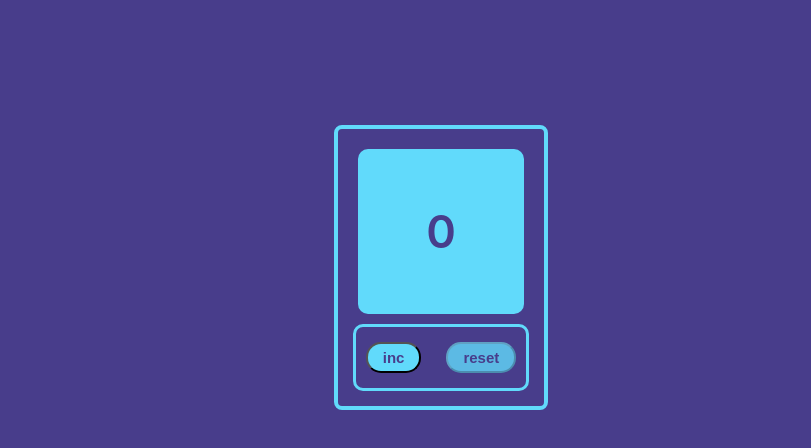
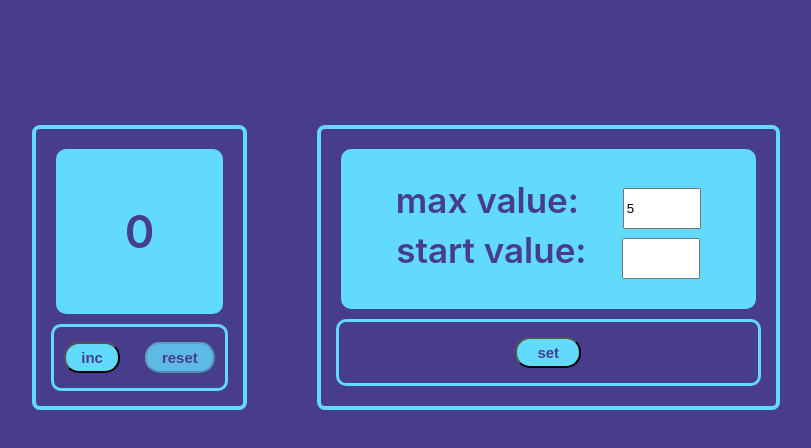
Before and after one commit to skillforce/myCounter, a React (Create React App) app: page / in a window 1280 px wide. Shown: the top 448 px of the page, without its empty margins (199-1010 px from the left). Built offline with nearby package versions, Linux system fonts and the light colour scheme.

Commit message:
max Value +

```diff
--- a/src/App.tsx
+++ b/src/App.tsx
@@ -5,24 +5,33 @@ import {Counter} from './components/Counter/Counter';
 const App = () => {
 
     const [countValue, setCountValue] = useState<number>(0)
+    const [maxValue, setMaxValue] = useState<number>(5)
+    const [startValue, setStartValue] = useState<number>(0)
 
     const updateCountValue = () => {
-        if (countValue < 5) {
+        if (countValue < maxValue) {
             let newNum = countValue + 1;
             setCountValue(newNum)
         }
     }
 
     const resetCountValue = () => {
-        setCountValue(0);
+        setCountValue(startValue);
     }
 
-    return (
-        <Counter countValue={countValue}
-                 updateCountValue={updateCountValue}
-                 resetCountValue={resetCountValue}
-        />
-    );
+    const updateMaxValue = (newNum: number) => {
+        setMaxValue(newNum)
+    }
+
+
+return (
+    <Counter maxValue={maxValue}
+             updateMaxValue={updateMaxValue}
+             countValue={countValue}
+             updateCountValue={updateCountValue}
+             resetCountValue={resetCountValue}
+    />
+);
 }
 
 export default App;
--- a/src/components/Counter/Counter.module.css
+++ b/src/components/Counter/Counter.module.css
@@ -4,6 +4,8 @@
     border-radius: 8px;
     display: inline-block;
     margin-top: 125px;
+    margin-right: 70px;
+
 }
 
 .btn {
@@ -13,3 +15,7 @@
     display: flex;
     justify-content: center;
 }
+.counterFlex{
+    display: flex;
+    justify-content: center;
+}
--- a/src/components/Counter/Counter.tsx
+++ b/src/components/Counter/Counter.tsx
@@ -1,27 +1,37 @@
 import React from 'react';
 import {Tablet} from './Tablet/Tablet';
-import {IncBtn} from './incBtn/IncBtn';
-import {ResetBtn} from './resetBtn/ResetBtn';
 import s from './Counter.module.css'
+import {Btn} from './btn/btn';
+import {SetTablet} from './setTablet/setTablet';
 
-const {counter, btn} = s;
+const {counter, btn, counterFlex} = s;
 
 type CounterPropsType = {
     countValue: number
     updateCountValue: () => void
     resetCountValue: () => void
+    updateMaxValue:(newNum:number)=>void
+    maxValue:number
 }
 
 
 export const Counter = (pr: CounterPropsType) => {
 
-    const {countValue, updateCountValue, resetCountValue} = pr;
+    const {countValue, updateCountValue, resetCountValue,updateMaxValue, maxValue} = pr;
 
-    return (<div className={counter}>
-            <Tablet countValue={countValue}/>
-            <div className={btn}>
-                <IncBtn countValue={countValue} updateCountValue={updateCountValue}/>
-                <ResetBtn countValue={countValue} resetCountValue={resetCountValue}/>
+    return (<div className={counterFlex}>
+            <div className={counter}>
+                <Tablet maxValue={maxValue} countValue={countValue}/>
+                <div className={btn}>
+                    <Btn maxValue={maxValue} countValue={countValue} typeBtn={'inc'} updateCountValue={updateCountValue}/>
+                    <Btn countValue={countValue} typeBtn={'reset'} resetCountValue={resetCountValue}/>
+                </div>
+            </div>
+            <div className={counter}>
+                <SetTablet updateMaxValue={updateMaxValue} maxValue={maxValue} />
+                <div className={btn}>
+                    <Btn updateMaxValue={updateMaxValue} countValue={countValue} typeBtn={'set'} updateCountValue={updateCountValue}/>
+                </div>
             </div>
         </div>
     )
--- a/src/components/Counter/Tablet/Tablet.tsx
+++ b/src/components/Counter/Tablet/Tablet.tsx
@@ -5,13 +5,14 @@ const {tablet, tabletTop} = s;
 
 type TabletPropsType = {
     countValue: number
+    maxValue:number
 }
 
 
 export const Tablet = (pr: TabletPropsType) => {
-    const {countValue} = pr;
+    const {countValue, maxValue} = pr;
 
-    const tabletClass = countValue < 5 ? tablet : tabletTop
+    const tabletClass = countValue < maxValue ? tablet : tabletTop
     return (
         <div className={tabletClass}>
             {countValue}
--- /dev/null
+++ b/src/components/Counter/btn/btn.module.css
@@ -0,0 +1,62 @@
+.resetBtn button{
+    font-weight: 900;
+    font-size: 15px;
+    padding: 5px 15px;
+    border-radius: 15px;
+    background-color: #61dafb;
+    color:darkslateblue;
+}
+
+.resetBtn button:hover{
+    box-shadow: 10px 10px 10px rgba(0,0,0,0.25), 10px 10px 10px rgba(0,0,0,0.22);
+}
+
+.resetBtnOff button{
+    font-weight: 900;
+    font-size: 15px;
+    padding: 5px 15px;
+    border-radius: 15px;
+    background-color: #61dafb;
+    color:darkslateblue;
+    opacity: 80%;
+}
+.setBtn button{
+    font-weight: 900;
+    font-size: 15px;
+    padding: 5px 20px;
+    border-radius: 15px;
+    background-color: #61dafb;
+    color:darkslateblue;
+}
+
+
+.incBtn{
+    margin-right: 25px;
+}
+
+.incBtn button{
+    font-weight: 900;
+    font-size: 15px;
+    padding: 5px 15px;
+    border-radius: 15px;
+    background-color: #61dafb;
+    color:darkslateblue;
+}
+
+.incBtn button:hover{
+    box-shadow: 10px 10px 10px rgba(0,0,0,0.25), 10px 10px 10px rgba(0,0,0,0.22);
+}
+
+.incBtnOff{
+    margin-right: 25px;
+}
+
+.incBtnOff button{
+    font-weight: 900;
+    font-size: 15px;
+    padding: 5px 15px;
+    border-radius: 15px;
+    background-color: #61dafb;
+    color:darkslateblue;
+    opacity: 70%;
+}
--- /dev/null
+++ b/src/components/Counter/btn/btn.tsx
@@ -0,0 +1,42 @@
+import React from 'react';
+import s from './btn.module.css';
+
+const{resetBtn, resetBtnOff,incBtn, incBtnOff,setBtn}= s;
+
+type BtnPropsType ={
+    resetCountValue?:() => void
+    countValue: number
+    updateCountValue?: () => void
+    typeBtn:'reset'|'inc'|'set'
+    updateMaxValue?:(newNum:number)=>void
+    maxValue?:any
+}
+
+
+export const Btn = (pr:BtnPropsType) => {
+
+    const {resetCountValue, countValue,updateCountValue,typeBtn,maxValue} = pr;
+
+    const resetBtnClass = countValue > 0 ? resetBtn : resetBtnOff
+    const disResetBtn = countValue === 0
+    const incClass = countValue < maxValue ? incBtn : incBtnOff
+    const disInc = countValue >= maxValue
+
+    const resetButton =typeBtn==='reset'? <div className={resetBtnClass}>
+        <button disabled={disResetBtn} onClick={resetCountValue}>reset</button>
+    </div> : '';
+
+    const incButton = typeBtn==='inc'? <div className={incClass}>
+        <button disabled={disInc} onClick={updateCountValue}>inc</button>
+    </div> : '';
+    const setButton = typeBtn==='set'? <div className={setBtn}>
+        <button >set</button>
+    </div> : '';
+
+    return (<div>
+        {resetButton}
+         {incButton}
+            {setButton}
+        </div>
+    )
+}
--- a/src/components/Counter/incBtn/IncBtn.module.css
+++ /dev/null
@@ -1,30 +0,0 @@
-.incBtn{
-    margin-right: 25px;
-}
-
-.incBtn button{
-    font-weight: 900;
-    font-size: 15px;
-    padding: 5px 15px;
-    border-radius: 15px;
-    background-color: #61dafb;
-    color:darkslateblue;
-}
-
-.incBtn button:hover{
-    box-shadow: 10px 10px 10px rgba(0,0,0,0.25), 10px 10px 10px rgba(0,0,0,0.22);
-}
-
-.incBtnOff{
-    margin-right: 25px;
-}
-
-.incBtnOff button{
-    font-weight: 900;
-    font-size: 15px;
-    padding: 5px 15px;
-    border-radius: 15px;
-    background-color: #61dafb;
-    color:darkslateblue;
-    opacity: 70%;
-}
--- a/src/components/Counter/incBtn/IncBtn.tsx
+++ /dev/null
@@ -1,25 +0,0 @@
-import React from 'react';
-import s from './IncBtn.module.css';
-
-const {incBtn, incBtnOff} = s;
-
-type IncBtnPropsType = {
-    updateCountValue: () => void
-    countValue: number
-}
-
-
-export const IncBtn = (pr: IncBtnPropsType) => {
-    const {updateCountValue, countValue} = pr;
-
-
-    const incClass = countValue < 5 ? incBtn : incBtnOff
-    const disInc = countValue >= 5
-
-
-    return (
-        <div className={incClass}>
-            <button disabled={disInc} onClick={updateCountValue}>inc</button>
-        </div>
-    )
-}
--- a/src/components/Counter/resetBtn/ResetBtn.module.css
+++ /dev/null
@@ -1,22 +0,0 @@
-.resetBtn button{
-    font-weight: 900;
-    font-size: 15px;
-    padding: 5px 15px;
-    border-radius: 15px;
-    background-color: #61dafb;
-    color:darkslateblue;
-}
-
-.resetBtn button:hover{
-    box-shadow: 10px 10px 10px rgba(0,0,0,0.25), 10px 10px 10px rgba(0,0,0,0.22);
-}
-
-.resetBtnOff button{
-    font-weight: 900;
-    font-size: 15px;
-    padding: 5px 15px;
-    border-radius: 15px;
-    background-color: #61dafb;
-    color:darkslateblue;
-    opacity: 80%;
-}
--- a/src/components/Counter/resetBtn/ResetBtn.tsx
+++ /dev/null
@@ -1,24 +0,0 @@
-import React from 'react';
-import s from './ResetBtn.module.css';
-
-
-const {resetBtn, resetBtnOff} = s;
-
-type ResetBtnPropsType = {
-    resetCountValue: () => void
-    countValue: number
-}
-
-export const ResetBtn = (pr: ResetBtnPropsType) => {
-
-    const {resetCountValue, countValue} = pr;
-
-    const resetBtnClass = countValue > 0 ? resetBtn : resetBtnOff
-    const disResetBtn = countValue === 0
-
-    return (
-        <div className={resetBtnClass}>
-            <button disabled={disResetBtn} onClick={resetCountValue}>reset</button>
-        </div>
-    )
-}
--- /dev/null
+++ b/src/components/Counter/setTablet/setTablet.module.css
@@ -0,0 +1,35 @@
+.setTablet {
+    text-align: center;
+    padding: 30px 55px;
+    background-color: #61dafb;
+    color: darkslateblue;
+    margin: 5px 5px 10px 5px;
+    border-radius: 10px;
+    font-size: 35px;
+    font-weight: 600;
+}
+
+/*.tabletTop {*/
+/*    text-align: center;*/
+/*    padding: 55px;*/
+/*    background-color: #61dafb;*/
+/*    color: red;*/
+/*    margin: 5px 5px 10px 5px;*/
+/*    border-radius: 10px;*/
+/*    font-size: 45px;*/
+/*    font-weight: 600;*/
+/*}*/
+
+
+.maxValueCl input{
+margin-left: 35px;
+    width:70px;
+    height: 35px;
+}
+
+.startValue input{
+    margin-left: 27px;
+    width:70px;
+    height: 35px;
+
+}
--- /dev/null
+++ b/src/components/Counter/setTablet/setTablet.tsx
@@ -0,0 +1,30 @@
+import React, {ChangeEvent, ChangeEventHandler} from 'react';
+import s from './setTablet.module.css';
+
+const {setTablet, tabletTop, maxValueCl, startValue} = s;
+
+type TabletPropsType = {
+    maxValue:number
+    updateMaxValue:(newNum:any)=>void
+}
+
+
+export const SetTablet = (pr: TabletPropsType) => {
+    const {maxValue,updateMaxValue} = pr;
+
+
+    const onChangeMaxValue:ChangeEventHandler<HTMLInputElement>=(e)=>{
+        let newMaxValue = e.currentTarget.value;
+            updateMaxValue(newMaxValue);
+        }
+
+
+
+
+    return (
+        <div className={setTablet}>
+            <div className={maxValueCl}>max value: <input type="text" value={maxValue} onChange={onChangeMaxValue}/> </div>
+            <div className={startValue}>start value: <input type="text"/></div>
+        </div>
+    )
+}
```
